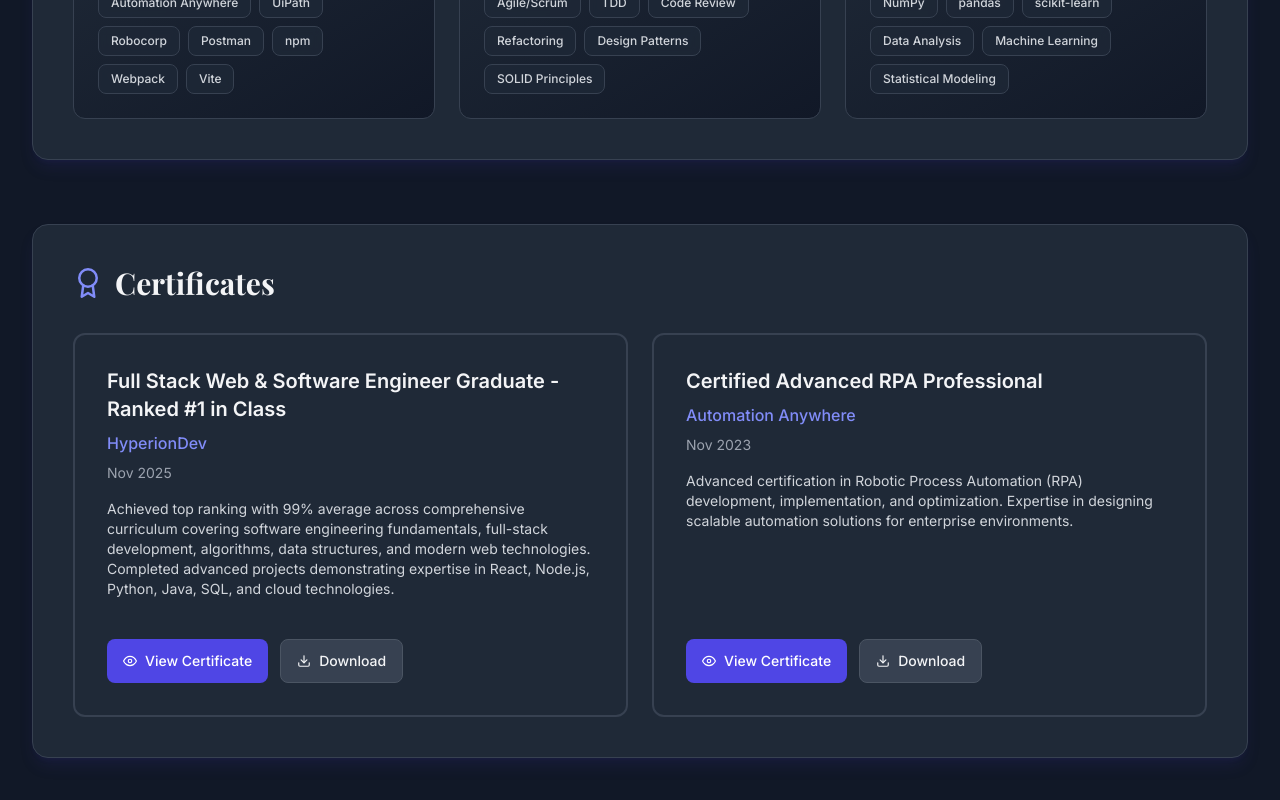
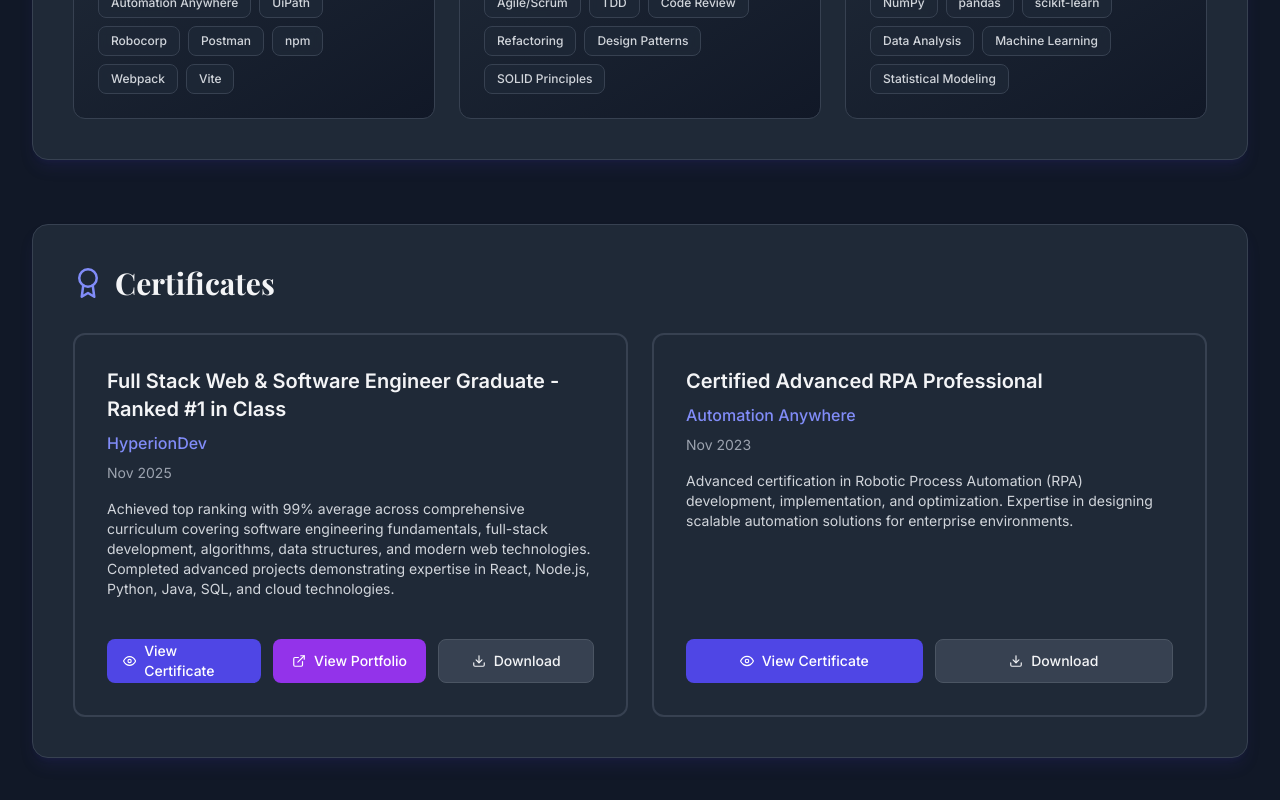
Before and after one commit to Demayne/Demayne-React-Web-Profile, a React (Vite) app: page /about in a window 1280 px wide. Shown: the part 3402-4202 px from the top of the page. Built offline with nearby package versions, Linux system fonts and the light colour scheme.

Commit message:
Add View Portfolio button to Full Stack certificate and ensure consistent button heights

```diff
--- a/src/pages/About.jsx
+++ b/src/pages/About.jsx
@@ -1,6 +1,6 @@
 import { motion } from 'framer-motion'
 import { useInView } from 'react-intersection-observer'
-import { FiBriefcase, FiAward, FiCode, FiMail, FiMapPin, FiDownload, FiEye, FiLayers, FiDatabase, FiShield, FiCloud, FiTool, FiTrendingUp, FiCpu } from 'react-icons/fi'
+import { FiBriefcase, FiAward, FiCode, FiMail, FiMapPin, FiDownload, FiEye, FiLayers, FiDatabase, FiShield, FiCloud, FiTool, FiTrendingUp, FiCpu, FiExternalLink } from 'react-icons/fi'
 
 const About = () => {
   const [ref, inView] = useInView({ threshold: 0.05, triggerOnce: true })
@@ -86,6 +86,7 @@
       date: 'Nov 2025',
       description: 'Achieved top ranking with 99% average across comprehensive curriculum covering software engineering fundamentals, full-stack development, algorithms, data structures, and modern web technologies. Completed advanced projects demonstrating expertise in React, Node.js, Python, Java, SQL, and cloud technologies.',
       pdf: '/Full_Stack_Certificate.pdf',
+      portfolio: 'https://www.hyperiondev.com/portfolio/DG23030008394/',
     },
     {
       title: 'Certified Advanced RPA Professional',
@@ -331,29 +332,46 @@
                 {cert.description && (
                   <p className="text-xs sm:text-sm text-gray-300 leading-relaxed mb-4 sm:mb-6 flex-grow">{cert.description}</p>
                 )}
+                {(cert.pdf || cert.portfolio) && (
+                  <div className="flex flex-col sm:flex-row gap-2 sm:gap-3 mt-auto pt-4">
                     {cert.pdf && (
-                  <div className="flex flex-col sm:flex-row gap-2 sm:gap-3 mt-auto pt-4">
                       <motion.a
                         href={cert.pdf}
                         target="_blank"
                         rel="noopener noreferrer"
-                      className="flex items-center justify-center gap-2 px-4 py-2.5 bg-indigo-600 text-white rounded-lg hover:bg-indigo-700 transition-colors text-sm font-medium touch-manipulation"
+                        className="flex items-center justify-center gap-2 px-4 py-2.5 h-11 bg-indigo-600 text-white rounded-lg hover:bg-indigo-700 transition-colors text-sm font-medium touch-manipulation flex-1"
                         whileHover={{ scale: 1.05 }}
                         whileTap={{ scale: 0.95 }}
                       >
                         <FiEye />
                         View Certificate
                       </motion.a>
+                    )}
+                    {cert.portfolio && (
+                      <motion.a
+                        href={cert.portfolio}
+                        target="_blank"
+                        rel="noopener noreferrer"
+                        className="flex items-center justify-center gap-2 px-4 py-2.5 h-11 bg-purple-600 text-white rounded-lg hover:bg-purple-700 transition-colors text-sm font-medium touch-manipulation flex-1"
+                        whileHover={{ scale: 1.05 }}
+                        whileTap={{ scale: 0.95 }}
+                      >
+                        <FiExternalLink />
+                        View Portfolio
+                      </motion.a>
+                    )}
+                    {cert.pdf && (
                       <motion.a
                         href={cert.pdf}
                         download
-                      className="flex items-center justify-center gap-2 px-4 py-2.5 bg-gray-700 text-gray-100 rounded-lg hover:bg-gray-600 transition-colors text-sm font-medium border border-gray-600 touch-manipulation"
+                        className="flex items-center justify-center gap-2 px-4 py-2.5 h-11 bg-gray-700 text-gray-100 rounded-lg hover:bg-gray-600 transition-colors text-sm font-medium border border-gray-600 touch-manipulation flex-1"
                         whileHover={{ scale: 1.05 }}
                         whileTap={{ scale: 0.95 }}
                       >
                         <FiDownload />
                         Download
                       </motion.a>
+                    )}
                   </div>
                 )}
               </motion.div>
```
Lines whose indentation alone changed are shown as unchanged.
